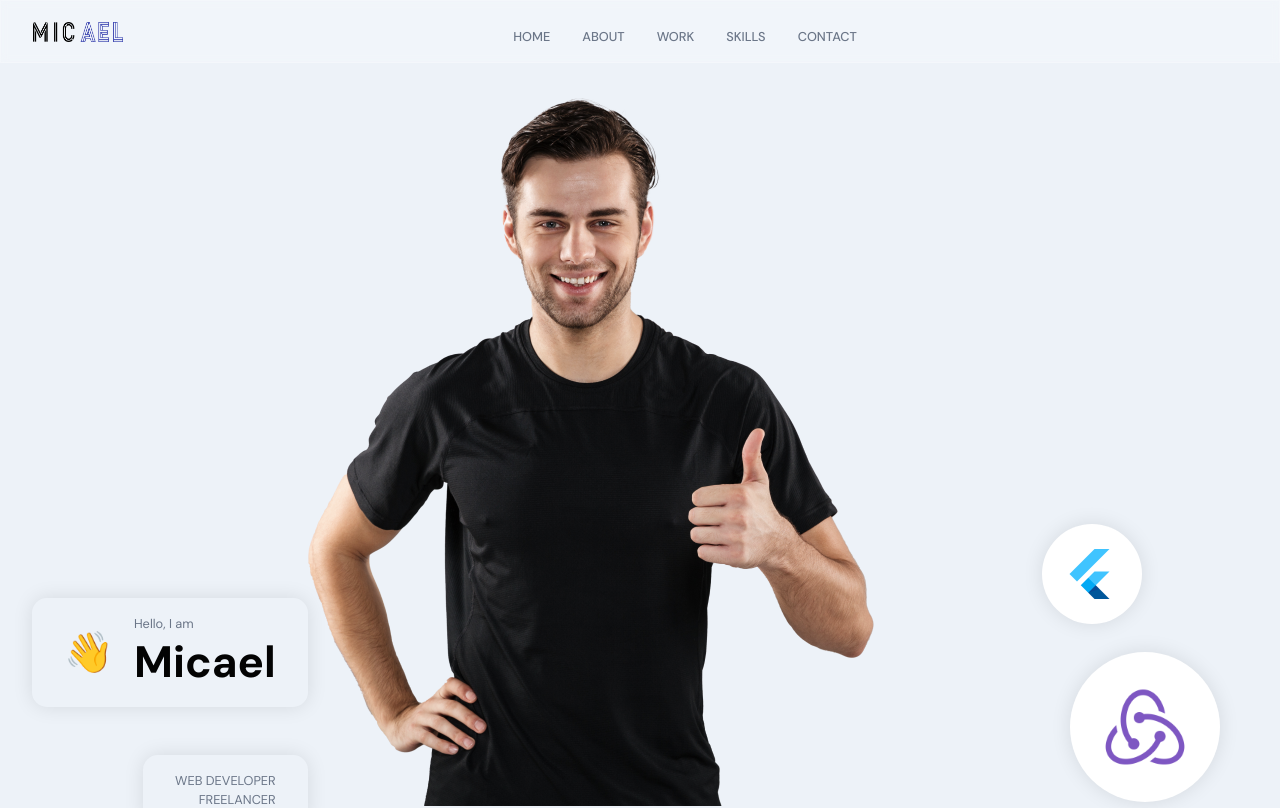
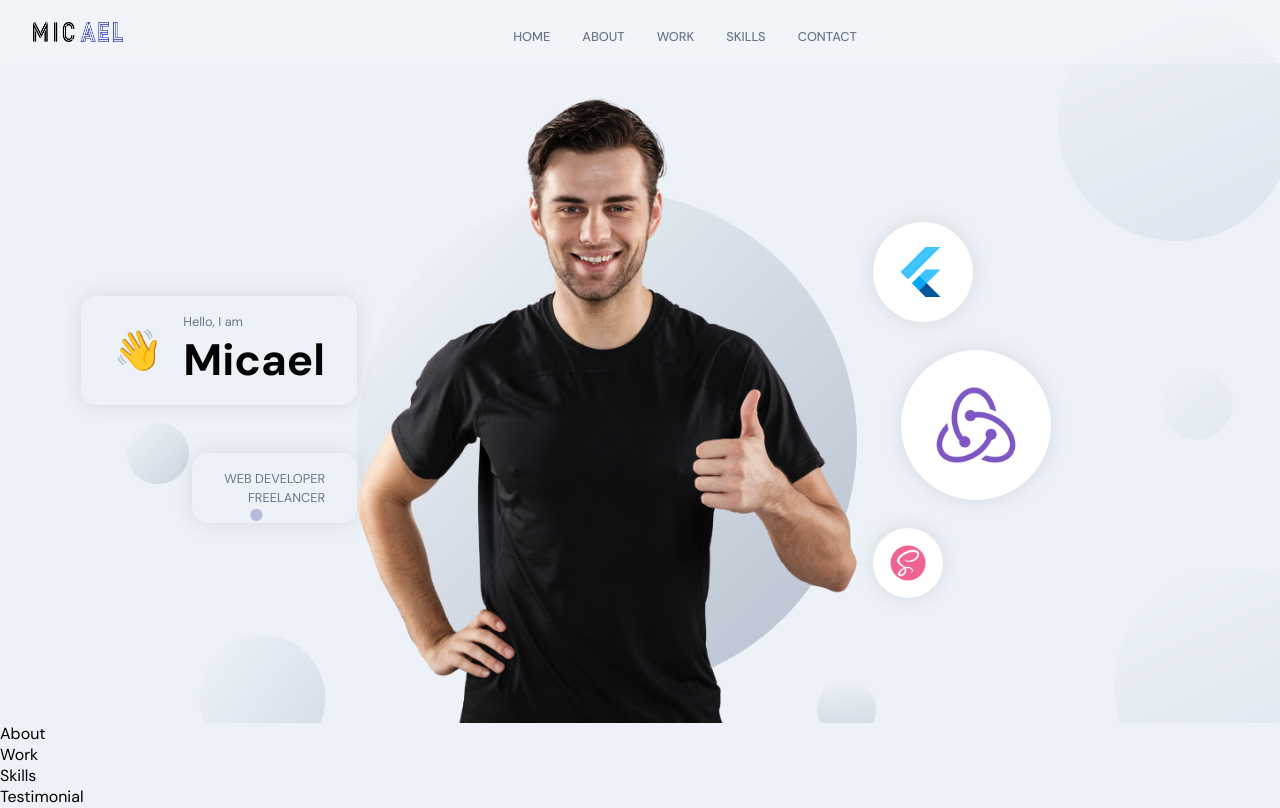
Before and after one commit to kevinleekwlee/kevin-lee-portfolio, a React (Create React App) app in the folder frontend_react/: page / in a window 1280 px wide. Shown: the top 808 px of the page. Built offline with nearby package versions, Linux system fonts and the light colour scheme; the HTML template or start-up script is replaced by a standard one.

Commit message:
Finished building header

```diff
--- a/frontend_react/src/container/About/About.jsx
+++ b/frontend_react/src/container/About/About.jsx
@@ -1,4 +1,4 @@
-import React from 'react'
+import React from 'react';
 
 import './About.scss';
 
--- a/frontend_react/src/container/Header/Header.scss
+++ b/frontend_react/src/container/Header/Header.scss
@@ -160,3 +160,33 @@
         }
     }
 }
+
+.app__header-img {
+    flex: 1;
+    height: 100%;
+
+    display: flex;
+    justify-content: flex-end;
+    align-items: flex-end;
+    position: relative;
+
+    img {
+        width: 100%;
+        object-fit: contain;
+        z-index: 1;
+    }
+
+    .overlay_circle {
+        position: absolute;
+        left: 0;
+        right: 0;
+        bottom: 0;
+        z-index: 0;
+        width: 100%;
+        height: 90%;
+    }
+
+    @media screen and (max-width: 1200px) {
+        margin: 2rem 0;
+    }
+}
```
